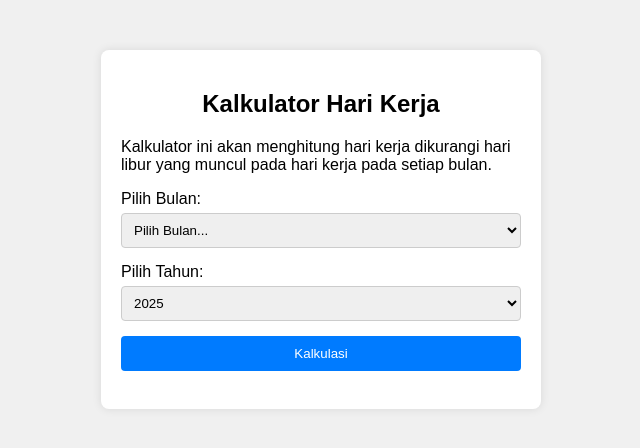
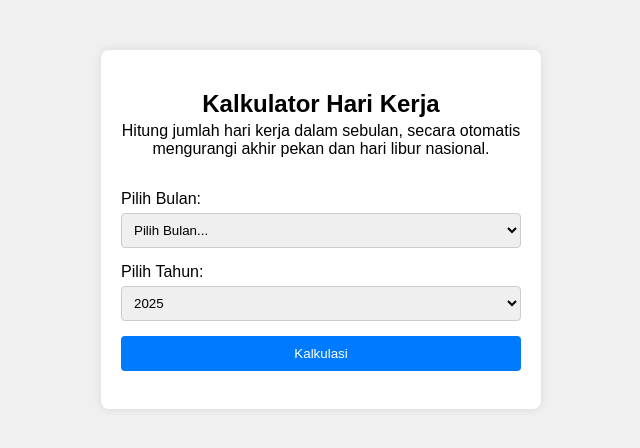
Before and after one commit to pertamaks/kalkulatorHariKerja, a plain HTML site: page index.html in a window 1280 px wide. Shown: the whole page, without its empty margins (319-959 px from the left). Drawn offline with Linux system fonts and the light colour scheme.

Commit message:
Update index.html
Update styling

```diff
--- a/index.html
+++ b/index.html
@@ -4,16 +4,20 @@
     <meta charset="UTF-8">
     <meta name="viewport" content="width=device-width, initial-scale=1.0">
     <title>Working Days Calculator</title>
+    <!-- Link to the modern stylesheet -->
     <link rel="stylesheet" href="styles.css">
 </head>
 <body>
     <div class="container">
         <h2>Kalkulator Hari Kerja</h2>
-        <p>Kalkulator ini akan menghitung hari kerja dikurangi hari libur yang muncul pada hari kerja pada setiap bulan.</p>
+        <p style="text-align: center; color: var(--subtle-text-color); margin-top: -16px; margin-bottom: 32px;">
+            Hitung jumlah hari kerja dalam sebulan, secara otomatis mengurangi akhir pekan dan hari libur nasional.
+        </p>
+
         <form id="workingDaysForm">
             <label for="month">Pilih Bulan:</label>
             <select id="month" name="month" required>
-                <option value="">Pilih Bulan...</option>
+                <option value="" disabled selected>Pilih Bulan...</option>
                 <option value="january">Januari</option>
                 <option value="february">Februari</option>
                 <option value="march">Maret</option>
@@ -27,16 +31,20 @@
                 <option value="november">November</option>
                 <option value="december">Desember</option>
             </select>
+
             <label for="year">Pilih Tahun:</label>
             <select id="year" name="year" required>
                 <!-- Options will be added dynamically by JavaScript -->
             </select>
+
             <button type="submit" id="calculateButton">Kalkulasi</button>
-            <!-- <button type="button" id="resetButton" style="display:none">Reset</button> -->
         </form>
+
+        <!-- The result will be displayed here -->
         <div id="result"></div>
     </div>
 
+    <!-- Link to your JavaScript file -->
     <script src="app.js"></script>
 </body>
 </html>
```
